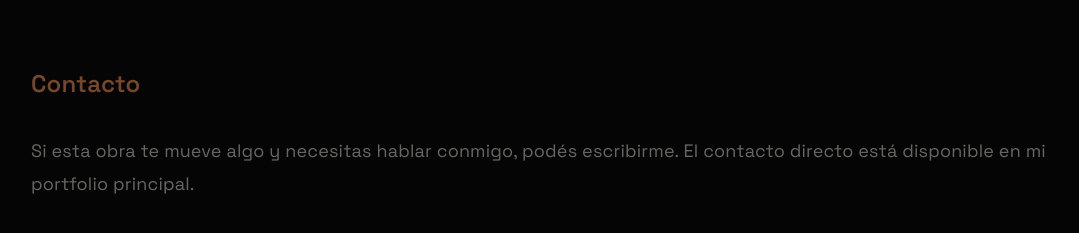
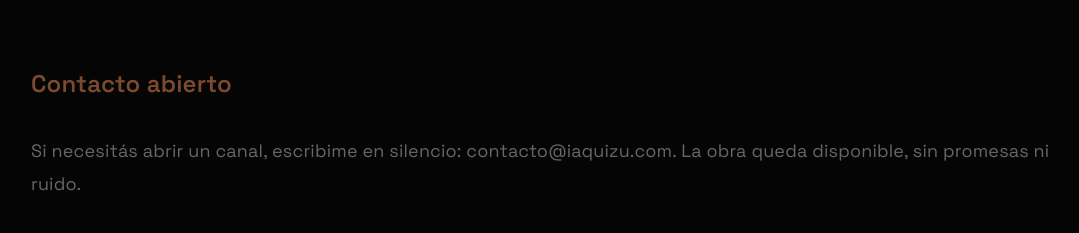
Before and after one commit to aquizu-ivan/anima-prima, a website built with Vite: page index.html in a window 1280 px wide. Shown: the part 4705-4938 px from the top of the page, without its empty margins (83-1162 px from the left). Built offline with nearby package versions, Linux system fonts and the light colour scheme.

Commit message:
chore(contacto): convertir la sección en cierre contemplativo de Ánima Prima

```diff
--- a/index.html
+++ b/index.html
@@ -110,9 +110,9 @@
       </section>
 
       <section id="contacto" class="section" data-ritmo-seccion="contacto" data-ritmo="atmosfera">
-        <h2 data-ritmo="core">Contacto</h2>
+        <h2 data-ritmo="texto">Contacto abierto</h2>
         <p class="manifesto-text" data-ritmo="texto">
-          Si esta obra te mueve algo y necesitas hablar conmigo, pod&eacute;s escribirme. El contacto directo est&aacute; disponible en mi portfolio principal.
+          Si necesit&aacute;s abrir un canal, escribime en silencio: <span aria-label="email de contacto">contacto@iaquizu.com</span>. La obra queda disponible, sin promesas ni ruido.
         </p>
       </section>
     </main>
```
